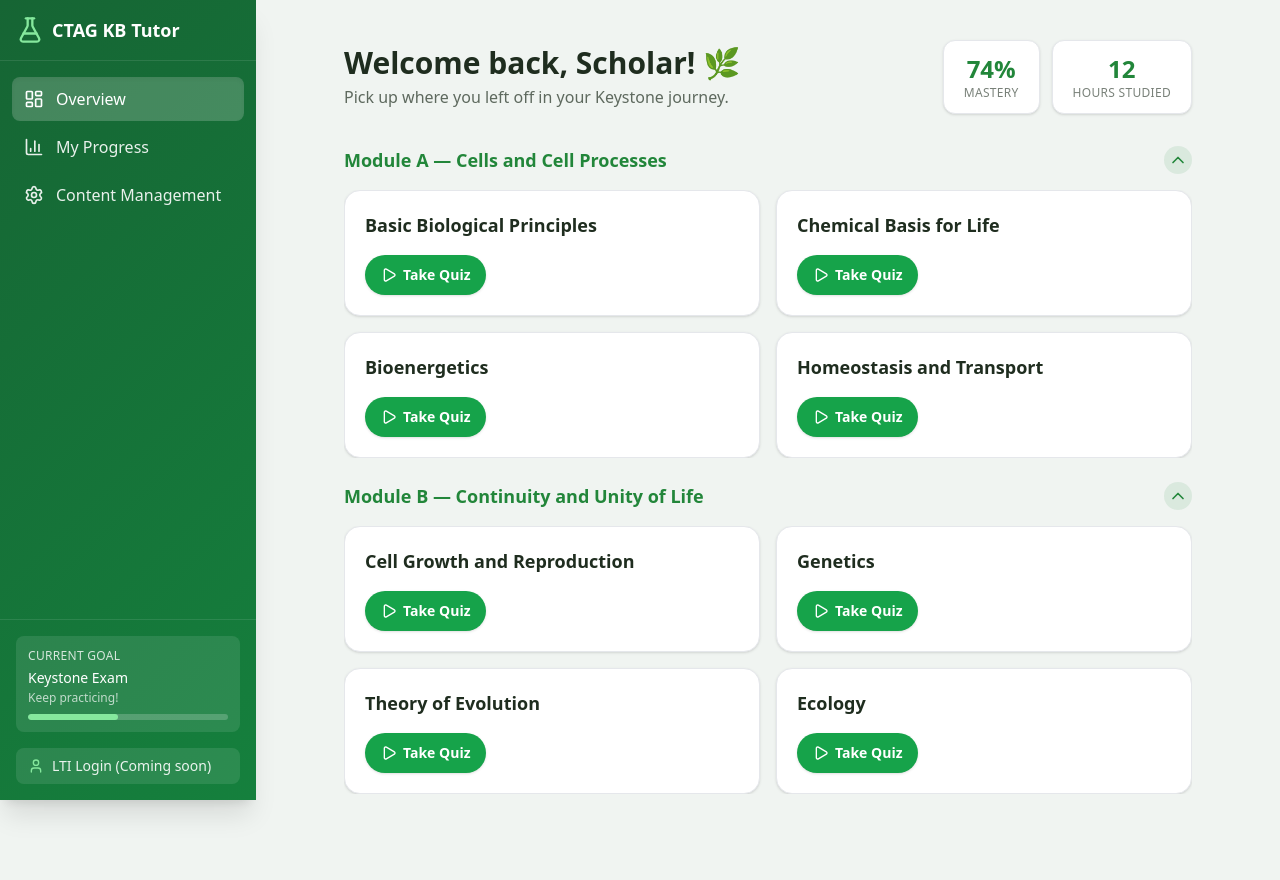
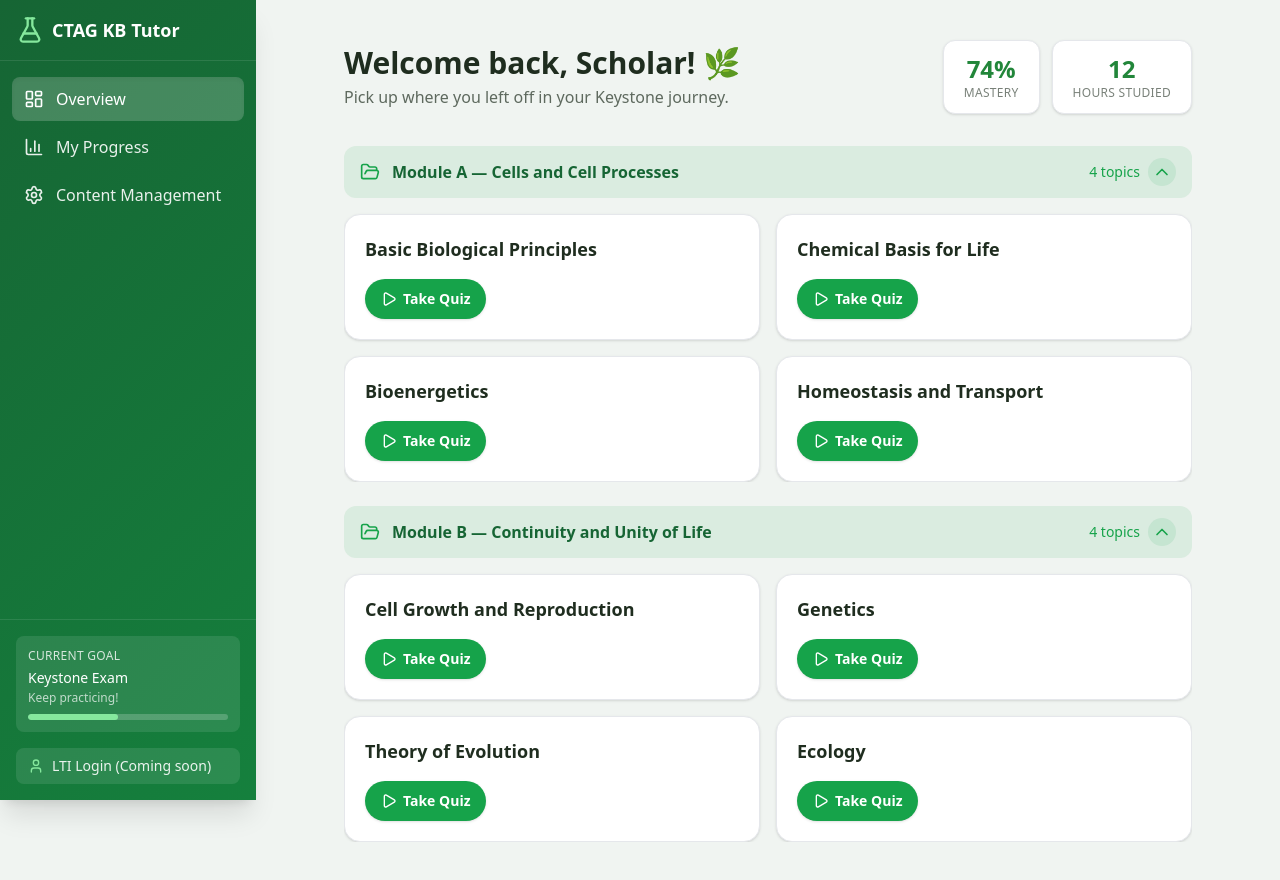
Before and after one commit to miinakoyama/kb-tutor, a Next.js app: page / in a window 1280 px wide. Before the commit the page ends 834 px from the top, so only its background shows below. Built offline with nearby package versions, Linux system fonts and the light colour scheme.

Commit message:
improve ui

```diff
--- a/src/app/progress/page.tsx
+++ b/src/app/progress/page.tsx
@@ -71,9 +71,9 @@ export default function ProgressPage() {
                 <Radar
                   name="Mastery %"
                   dataKey="mastery"
-                  stroke="#2d6a4f"
-                  fill="#2d6a4f"
-                  fillOpacity={0.4}
+                  stroke="#16a34a"
+                  fill="#16a34a"
+                  fillOpacity={0.6}
                   strokeWidth={2}
                 />
                 <Tooltip
--- a/src/components/TopicNavigation.tsx
+++ b/src/components/TopicNavigation.tsx
@@ -3,7 +3,7 @@
 import { useState } from "react";
 import Link from "next/link";
 import { motion, AnimatePresence } from "framer-motion";
-import { ChevronDown, Play } from "lucide-react";
+import { ChevronDown, Play, FolderOpen, Folder } from "lucide-react";
 import { MODULES } from "@/types/question";
 
 const MODULE_LABELS: Record<number, string> = {
@@ -33,23 +33,36 @@ function TopicModule({
   label: string;
 }) {
   const [isExpanded, setIsExpanded] = useState(true);
+  const topicCount = mod.topics.length;
 
   return (
-    <div className="space-y-4">
+    <div className="space-y-3">
       <button
         onClick={() => setIsExpanded((e) => !e)}
-        className="w-full flex items-center justify-between text-left group"
+        className="w-full flex items-center justify-between text-left px-4 py-3 rounded-xl bg-[#16a34a]/10 hover:bg-[#16a34a]/15 transition-colors group"
       >
-        <h3 className="text-lg font-bold text-leaf">
+        <div className="flex items-center gap-3">
+          {isExpanded ? (
+            <FolderOpen className="w-5 h-5 text-[#16a34a]" />
+          ) : (
+            <Folder className="w-5 h-5 text-[#16a34a]" />
+          )}
+          <h3 className="text-base font-bold text-[#166534]">
             {label}
           </h3>
+        </div>
+        <div className="flex items-center gap-2">
+          <span className="text-sm text-[#16a34a] font-medium">
+            {topicCount} topics
+          </span>
           <motion.span
             animate={{ rotate: isExpanded ? 180 : 0 }}
             transition={{ duration: 0.2 }}
-          className="p-1 rounded-full bg-leaf/10 group-hover:bg-leaf/20 transition-colors"
+            className="p-1 rounded-full bg-[#16a34a]/10 group-hover:bg-[#16a34a]/20 transition-colors"
           >
-          <ChevronDown className="w-5 h-5 text-leaf" />
+            <ChevronDown className="w-5 h-5 text-[#16a34a]" />
           </motion.span>
+        </div>
       </button>
 
       <AnimatePresence>
@@ -61,7 +74,7 @@ function TopicModule({
             transition={{ duration: 0.2 }}
             className="overflow-hidden"
           >
-            <div className="grid gap-4 sm:grid-cols-2">
+            <div className="grid gap-4 sm:grid-cols-2 pt-1">
               {mod.topics.map((topic) => (
                 <TopicCard key={topic} topic={topic} moduleId={mod.id} />
               ))}
```
Lines whose indentation alone changed are shown as unchanged.
